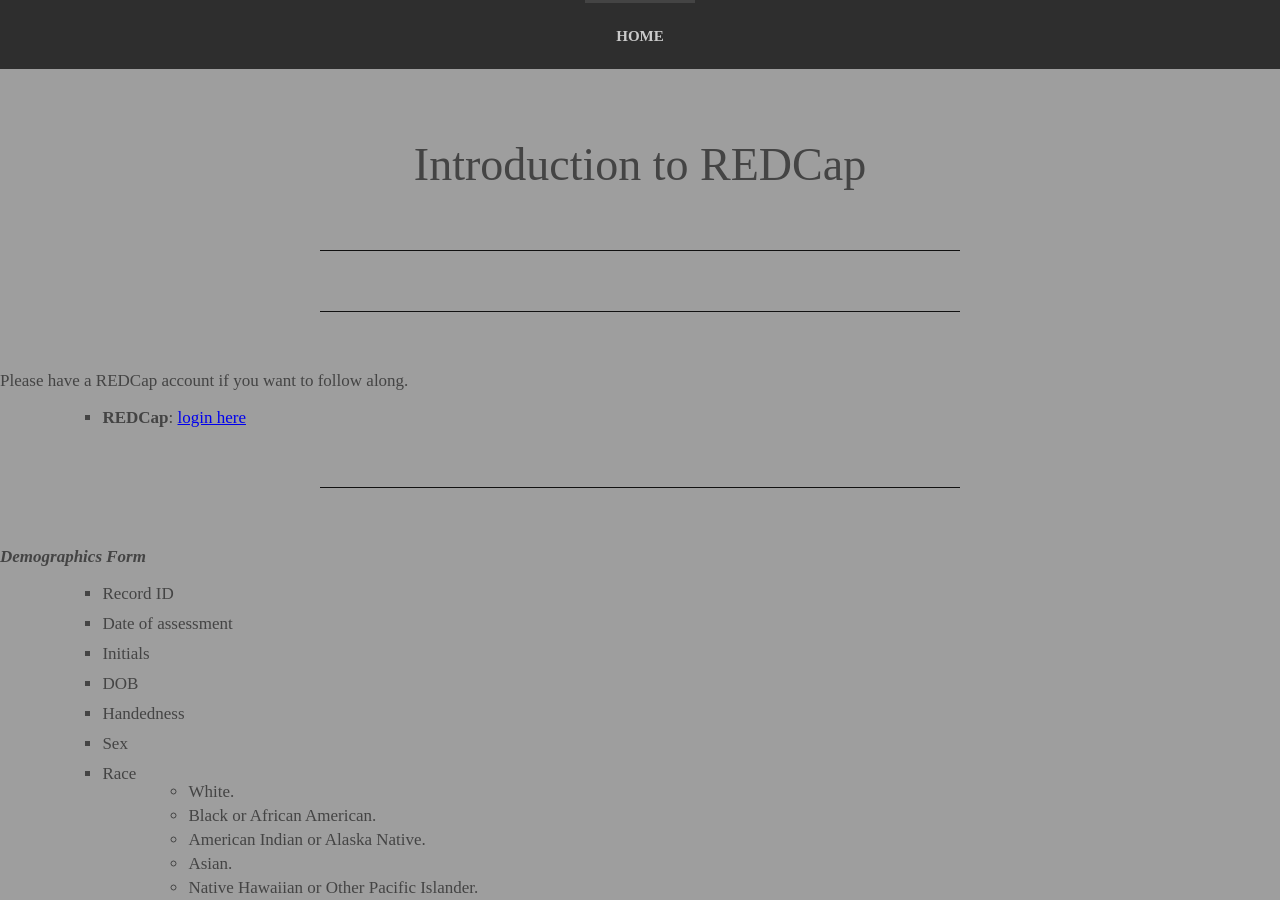
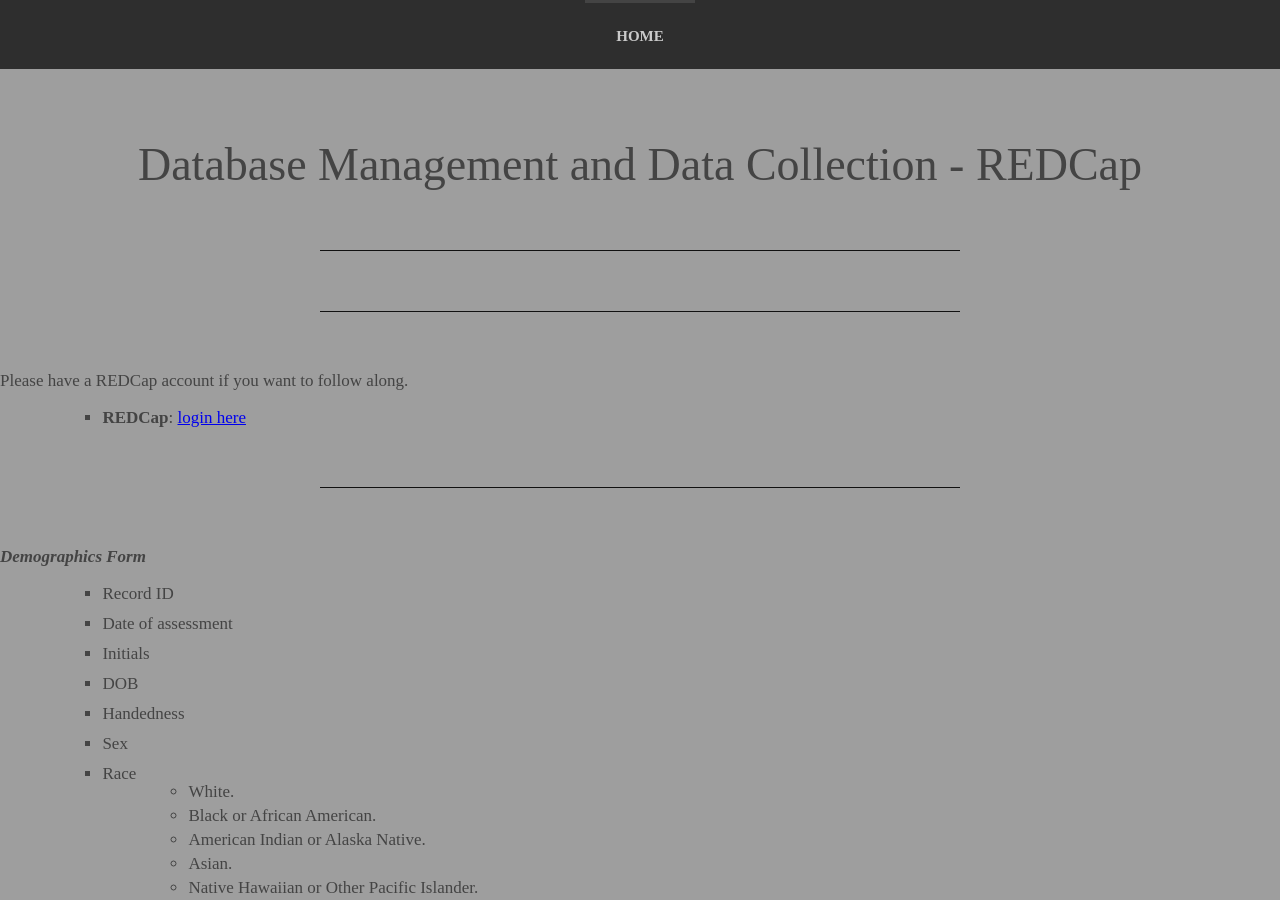
Before and after one commit to CAMH-SCWG/feb-2017-workshops, a Jekyll site: the page built from workshops/redcap.md, in a window 1280 px wide and 900 px high. Built offline with Jekyll 4.4.1, drawn with Linux system fonts in a browser that asks for light colours; nearby versions of some CDN libraries.

Commit message:
Minor fixes to course pages

```diff
--- a/workshops/redcap.md
+++ b/workshops/redcap.md
@@ -3,7 +3,7 @@
 layout: workshop
 ---
 
-# Introduction to REDCap
+# Database Management and Data Collection - REDCap
 
 --------
 
```
Also changed, not shown: workshops/access.md (+1 -1 lines).
